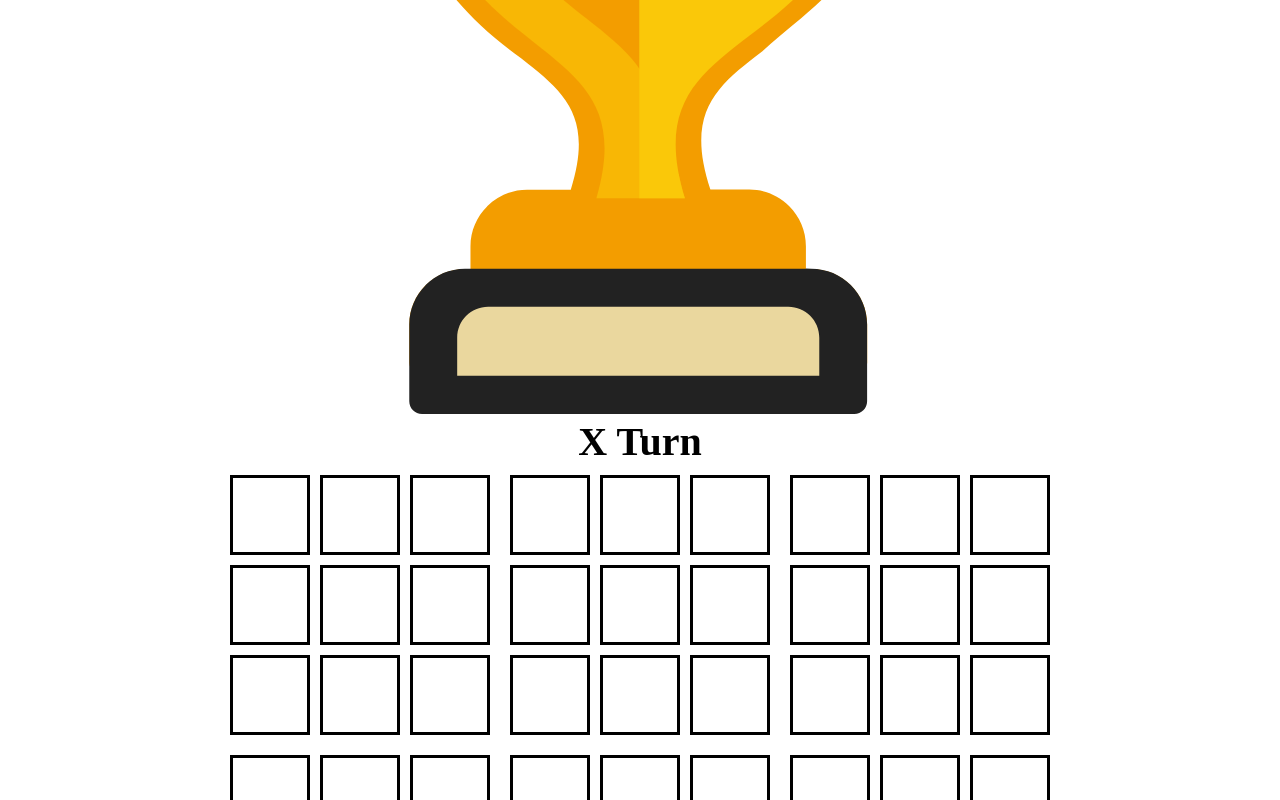
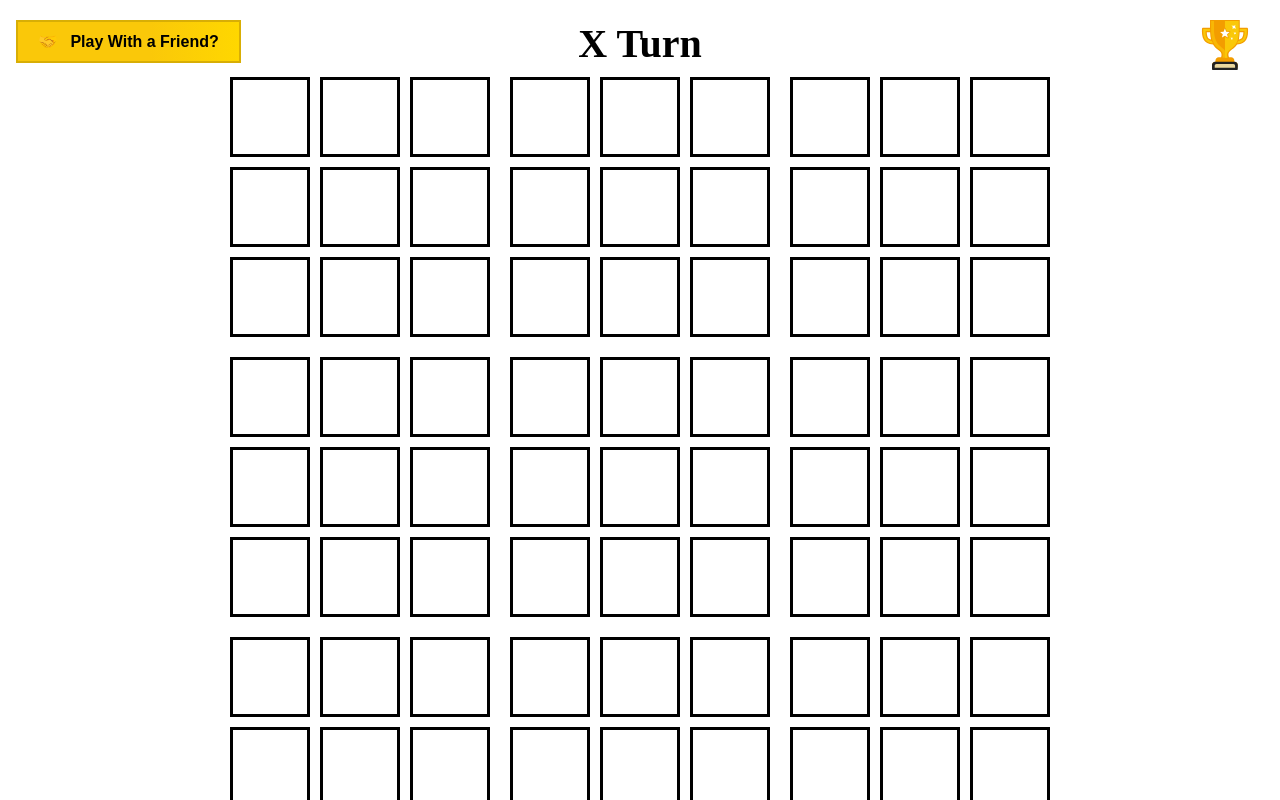
Before and after one commit to MYAzrak/AdvancedXO, an Angular app: page / in a window 1280 px wide. Shown: the top 800 px of the page. Built offline with nearby package versions, Linux system fonts and the light colour scheme.

Commit message:
Fix red boards when the game ends again + remove 'reset' button

```diff
--- a/src/app/app.component.css
+++ b/src/app/app.component.css
@@ -4,21 +4,6 @@
   align-items: center;
   justify-content: center;
   gap: 10px;
-}
-
-#play-again {
-  background-color: #ffb8b8;
-  border: 2px solid #800000;
-  padding: 10px 20px;
-  font-size: 24px;
-  cursor: pointer;
-  transition: background-color 0.3s, transform 0.2s;
-  z-index: 2;
-}
-
-#play-again:hover {
-  background-color: #ff9999;
-  transform: scale(1.05);
 }
 
 #ultimate-board {
@@ -70,3 +55,31 @@
   cursor: not-allowed;
   background-color: #ff9999;
 }
+
+#winners {
+  position: fixed;
+  width: 50px;
+  height: 50px;
+  right: 30px;
+  cursor: pointer;
+}
+
+.friend-button {
+  position: absolute;
+  left: 16px;
+  background: linear-gradient(90deg, #FAC809 60%, #FFD700 100%);
+  font-weight: bold;
+  padding: 10px 20px;
+  font-size: 16px;
+  border: 2px solid #d8ae05;
+  cursor: pointer;
+  transition: background 0.2s, transform 0.2s;
+}
+
+.friend-button .emoji {
+  margin-right: 8px;
+}
+
+.friend-button:hover {
+  transform: scale(1.05);
+}
--- a/src/app/app.component.ts
+++ b/src/app/app.component.ts
@@ -17,7 +17,7 @@ export class AppComponent {
   private isXTurn: boolean = true;
   public gameMsg: string = 'X Turn';
   private gameEnded: boolean = false;
-  public unblockedBoardNum: number = 0;
+  public boardNumToUnblock: number = 0;
 
   constructor(private ticTacToeService: TicTacToeService) {
     this.xImage.src = '../assets/images/X.svg';
@@ -48,7 +48,7 @@ export class AppComponent {
       for (let boardNum of winningBoardsNumbers) {
         setTimeout(() => {
           this.markAsWinningBoard(boardNum);
-        }, 1);
+        }, 0);
       }
       this.endGame(`${this.isXTurn ? 'X' : 'O'} won!`);
       this.gameEnded = true;
@@ -89,14 +89,14 @@ export class AppComponent {
 
     // XOMasters logic
     if (this.ticTacToeService.isBigBoardFilledAt(row, col)) {
-      for (let i = 0; i < 9; i++) {
+      for (let i = 0; i < this.smallBoardsNum; i++) {
         this.unblockBoard(i);
       }
     } else {
-      this.unblockedBoardNum = row * 3 + col;
-      for (let i = 0; i < 9; i++) {
-        if (i === this.unblockedBoardNum)
-          this.unblockBoard(this.unblockedBoardNum);
+      this.boardNumToUnblock = row * 3 + col;
+      for (let i = 0; i < this.smallBoardsNum; i++) {
+        if (i === this.boardNumToUnblock)
+          this.unblockBoard(this.boardNumToUnblock);
         else this.blockBoard(i);
       }
     }
@@ -126,14 +126,27 @@ export class AppComponent {
   }
 
   private endGame(message: string): void {
-    for (let i = 0; i < this.smallBoardsNum; i++) {
-      this.unblockBoard(i);
-    }
+    this.styleMsg(message);
     const canvas = document.createElement('canvas');
     this.styleCanvas(canvas);
     document.body.appendChild(canvas);
-    this.styleMsg(message);
-    this.stylePlayAgainButton();
+    for (let i = 0; i < this.smallBoardsNum; i++) {
+      setTimeout(() => this.unblockBoard(i), 0);
+    }
+  }
+
+  private unblockBoard(boardNum: number): void {
+    const smallBoard = document.getElementById(`board-${boardNum}`);
+    if (smallBoard) {
+      smallBoard.classList.remove('blocked-board');
+      // Find and remove the canvas elements
+      const canvases = smallBoard.querySelectorAll('canvas');
+      if (canvases.length > 0) {
+        canvases.forEach((canvas) => smallBoard.removeChild(canvas));
+      }
+    } else {
+      console.error(`Board-${boardNum} not found.`);
+    }
   }
 
   private styleMsg(message: string): void {
@@ -143,26 +156,6 @@ export class AppComponent {
       msgElement.style.color = '#006400';
     } else {
       console.error('Message element not found.');
-    }
-  }
-
-  private stylePlayAgainButton(): void {
-    const button = document.getElementById('play-again');
-    if (button) {
-      button.style.backgroundColor = '#b8ffb8';
-      button.style.borderColor = '#006400';
-
-      // Change hover
-      button.addEventListener('mouseover', () => {
-        button.style.backgroundColor = '#99ff99';
-      });
-
-      // Reset to original green when the mouse leaves the button
-      button.addEventListener('mouseout', () => {
-        button.style.backgroundColor = '#b8ffb8';
-      });
-    } else {
-      console.error('Button with id "play-again" not found.');
     }
   }
 
@@ -184,13 +177,10 @@ export class AppComponent {
     img.classList.add('big-image');
   }
 
-  public playAgain(): void {
-    location.reload();
-  }
-
   private blockBoard(boardNum: number): void {
     const smallBoard = document.getElementById(`board-${boardNum}`);
     if (smallBoard) {
+      if (smallBoard.classList.contains('blocked-board')) return;
       smallBoard.classList.add('blocked-board');
 
       // Draw a temporary canvas on that board
@@ -211,17 +201,5 @@ export class AppComponent {
     }
   }
 
-  private unblockBoard(boardNum: number): void {
-    const smallBoard = document.getElementById(`board-${boardNum}`);
-    if (smallBoard) {
-      smallBoard.classList.remove('blocked-board');
-      // Find and remove the canvas element
-      const canvases = smallBoard.querySelectorAll('canvas');
-      if (canvases.length > 0) {
-        canvases.forEach((canvas) => smallBoard.removeChild(canvas));
-      }
-    } else {
-      console.error(`Board-${boardNum} not found.`);
-    }
-  }
+  public showTopTenWinners() {}
 }
--- a/src/styles.css
+++ b/src/styles.css
@@ -1,8 +1,7 @@
 html,
 body {
-  height: 100%;
+  padding: 10px;
   display: flex;
   justify-content: center;
-  align-items: center;
   margin: 0;
 }
```
